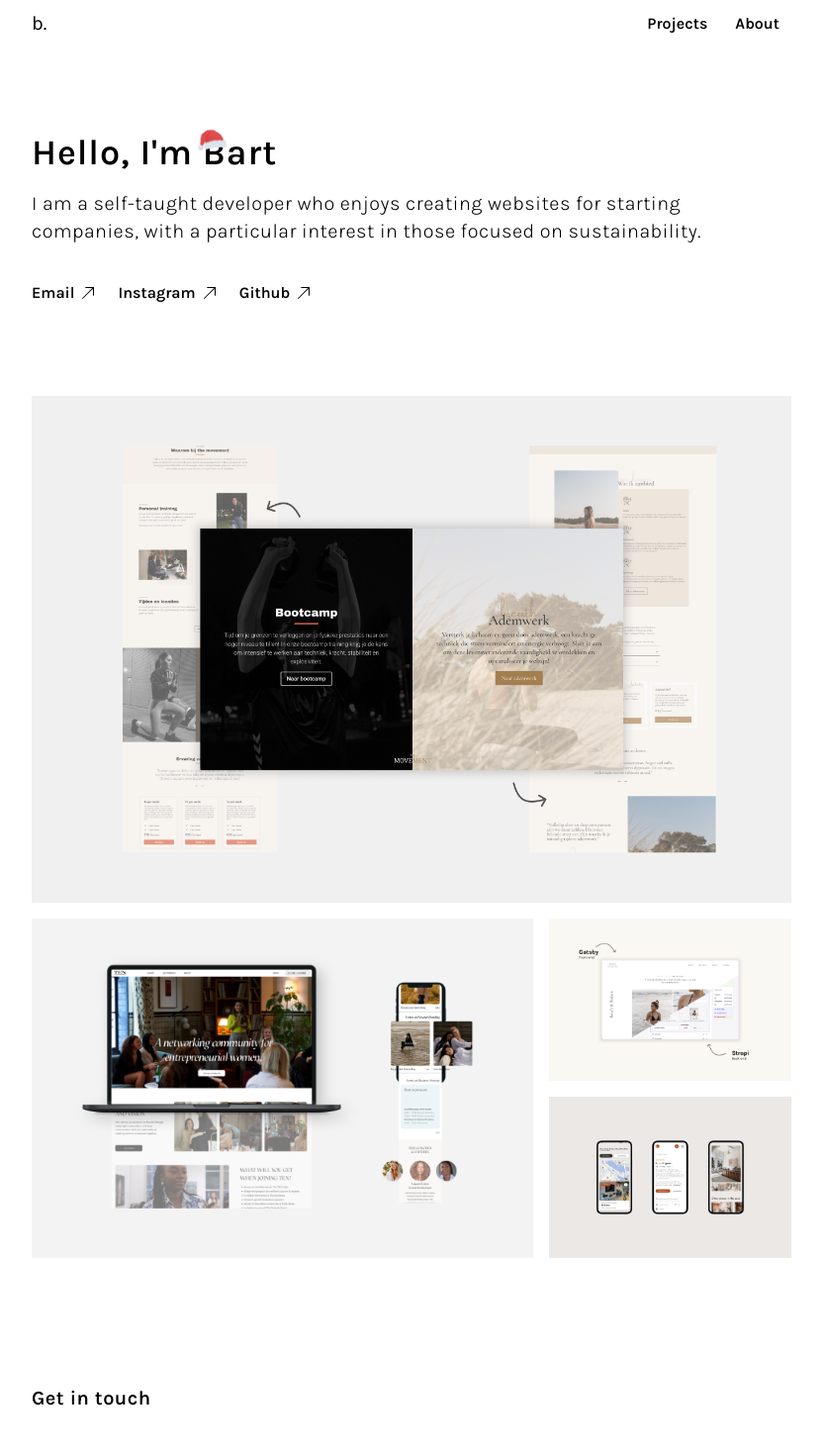
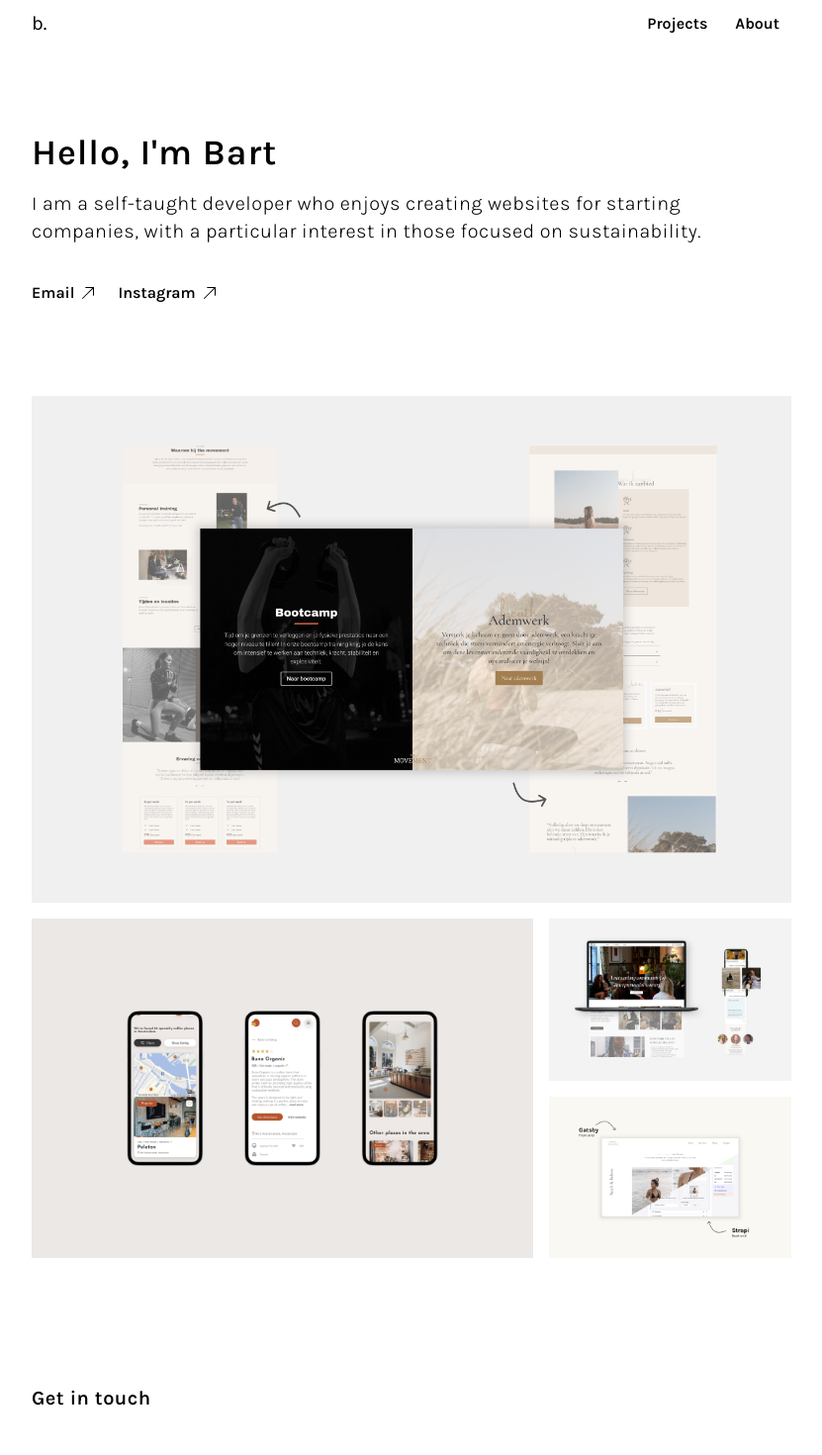
Before and after one commit to bartfluitsma/bartfluitsma.test, a Next.js app: page / in a window 1280 px wide. Shown: the top 1470 px of the page at 99% size, without its empty margins (224-1055 px from the left). Built offline with nearby package versions, Linux system fonts and the light colour scheme.

Commit message:
text changes + date for christmas hat + projects page update

```diff
--- a/src/components/PortfolioGrid.tsx
+++ b/src/components/PortfolioGrid.tsx
@@ -1,16 +1,9 @@
-import { useState } from 'react';
 import { portfolioItems as portfolioItems } from "@/data/data"
 import PortfolioCard from "./PortfolioCard"
 import Heading from "./Headings"
 import Text from "./Text"
 
 const PortfolioGrid = () => {
-  const [showMore, setShowMore] = useState(false);
-  const visibleItems = showMore ? portfolioItems : portfolioItems.slice(0, 2);
-
-  const handleShowMore = () => {
-    setShowMore(true);
-  }
 
   return (
     <>
@@ -20,7 +13,7 @@ const PortfolioGrid = () => {
           When working on a project, I always give a 100%. My focus is on creating websites that are easy for both owners and visitors to use, while also incorporating logical design principles and maintaining optimal speed. Have a look at some of my projects below.
         </Text>
         <div className="mt-10">
-          {visibleItems.map((item, key) =>
+          {portfolioItems.map((item, key) =>
             <PortfolioCard
               anchor={item.anchor}
               title={item.title}
@@ -30,7 +23,6 @@ const PortfolioGrid = () => {
               key={key}
             />
           )}
-          {!showMore && <button id='read-more' className="mt-4 text-blue-600 hover:text-blue-800" onClick={handleShowMore}>Show more projects</button>}
         </div>
       </div>
     </>
--- a/src/components/PortfolioImageGrid.tsx
+++ b/src/components/PortfolioImageGrid.tsx
@@ -35,11 +35,7 @@ const PortfolioImageGrid = () => {
             {portfolioItems.slice(2).map((portfolio, idx) => (
               <div key={idx} className='overflow-hidden'>
                 <Link
-                  href={
-                    idx >= 1
-                      ? '/projects#read-more'
-                      : `/projects#${portfolio.anchor}`
-                  }
+                  href={`/projects#${portfolio.anchor}`}
                   scroll={false}
                 >
                   <Image
--- a/src/data/data.tsx
+++ b/src/data/data.tsx
@@ -6,6 +6,13 @@ export const portfolioItems = [
         website: 'https://join-themovement.nl',
         anchor: 'the-movement',
       },
+      {
+        title: 'Bunastories',
+        image: '/images/Website-mockup-buna-stories.png',
+        description: "Bunastories is a web application that lists down specialty coffees worldwide.<br><br>I designed the website in a fresh and inviting way using Figma. The website is built with Next.js (React), TypeScript, Tailwind CSS, and Express.js.",
+        website: 'https://www.bunastories.com',
+        anchor: 'buna-stories',
+    },
     {
       title: 'TEN women community',
       image: '/images/ten-women-website-mockup.png',
@@ -19,14 +26,7 @@ export const portfolioItems = [
         description: 'Among Creatives is a professional photographer for sustainable brands.<br><br>I built a dynamic portfolio that connects Gatsby (React) on the front-end with the headless CMS Strapi on the backend. This way, the content is easily manageable by the photographer, while maintaining speed.',
         website: 'https://amongcreatives.com',
         anchor: 'among-creatives',
-      },
-      {
-        title: 'Buna Stories',
-        image: '/images/Website-mockup-buna-stories.png',
-        description: "Buna Stories makes it easy to find specialty coffee near you, with an emphasis on organic and fair trade.<br><br>I designed the website in a fresh and inviting way using Figma. The website will be built with Next.js (React), TypeScript, Tailwind CSS, and Node.js.",
-        website: 'https://www.figma.com/file/0JuWJIWAfnpytovBKYVkHo/Buna-stories?type=design&node-id=258%3A4419&t=s3sgJgkjivfRdBMt-1',
-        anchor: 'buna-stories',
-    },
+      }
 ];
 
 
@@ -49,14 +49,8 @@ export const SocialContactItems = [
     },
     {
         social: 'Instagram',
-        link: 'https://www.instagram.com/bartfluitsma/'
-    },
-    {
-        social: 'Github',
-        link: 'https://github.com/bartfluitsma'
+        link: 'https://www.instagram.com/sustainabledeveloper/'
     }
-
-
 ]
 
 export const AboutMeInformation = {
--- a/src/pages/index.tsx
+++ b/src/pages/index.tsx
@@ -5,11 +5,24 @@ import Heading from '@/components/Headings';
 import PortfolioImageGrid from '@/components/PortfolioImageGrid';
 
 export default function Home() {
+
+  const date = new Date();
+  const year = date.getFullYear()
+  const month = date.getMonth()
+  const day = date.getDay()
+
+  const christmasstart = `${year}:12:12`;
+  const christmasend = `${year}:12:31`;
+
+  const currentday = `${year}:${month}:${day}`
+
+  const isCristmas = (currentday > christmasstart && currentday < christmasend)
+
   return (
     <Layout>
       <div className='mb-10 md:mb-20'>
         <Heading as={1}>
-          Hello, I&apos;m <span className='christmas-hat'>Bart</span>
+          Hello, I&apos;m <span className={`${isCristmas ? 'christmas-hat ': ''}`}>Bart</span>
         </Heading>
         <Text>
           I am a self-taught developer who enjoys creating websites for starting companies, with a particular interest in those focused on sustainability.
```
Also changed, not shown: public/icons/custom-marker-maps.svg (added).
